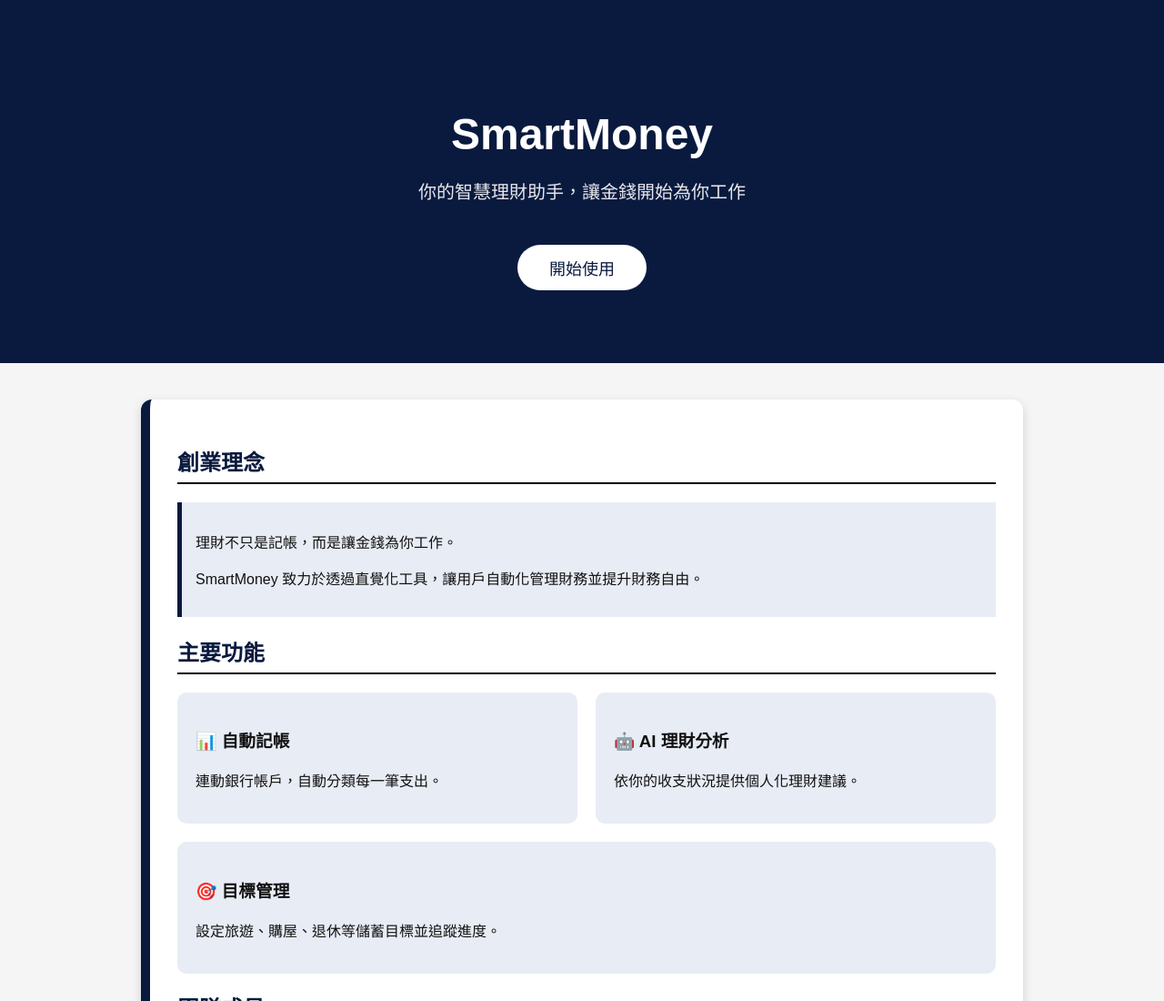
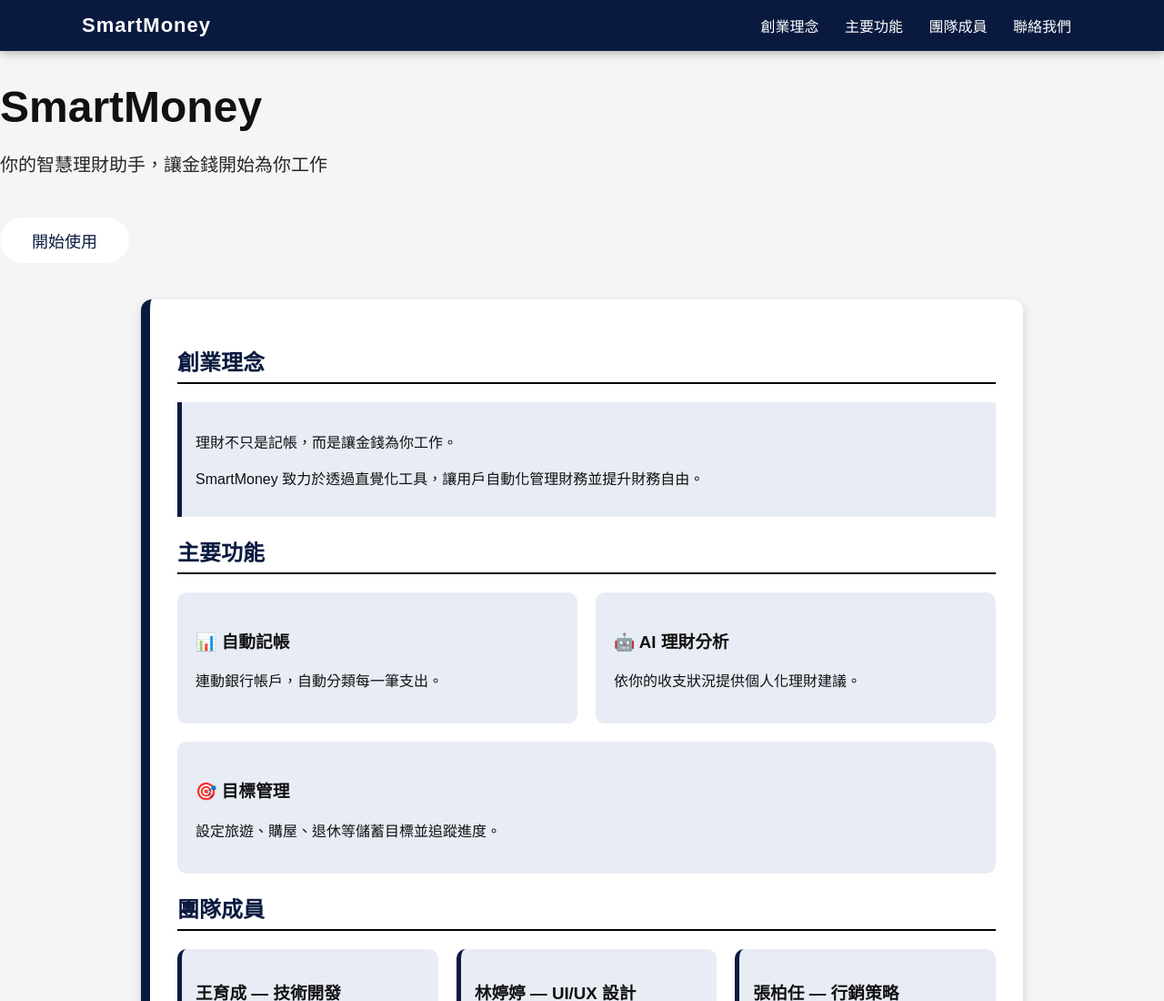
Before and after one commit to frankting90116-coder/smartmoney, a plain HTML site: page index.html in a window 1280 px wide. Shown: the top 1100 px of the page at 91% size. Drawn offline with Linux system fonts and the light colour scheme.

Commit message:
Update index.html

```diff
--- a/index.html
+++ b/index.html
@@ -47,8 +47,19 @@
   </style>
 </head>
 <body>
+  <header style="position:fixed;top:0;left:0;width:100%;background:#0a1a3f;color:white;padding:15px 0;z-index:1000;box-shadow:0 2px 10px rgba(0,0,0,0.3);">
+    <div style="max-width:1100px;margin:0 auto;display:flex;justify-content:space-between;align-items:center;padding:0 20px;">
+      <span style="font-size:22px;font-weight:bold;letter-spacing:1px;">SmartMoney</span>
+      <nav>
+        <a href="#idea" style="color:white;margin:0 12px;text-decoration:none;font-size:16px;">創業理念</a>
+        <a href="#features" style="color:white;margin:0 12px;text-decoration:none;font-size:16px;">主要功能</a>
+        <a href="#team" style="color:white;margin:0 12px;text-decoration:none;font-size:16px;">團隊成員</a>
+        <a href="#contact" style="color:white;margin:0 12px;text-decoration:none;font-size:16px;">聯絡我們</a>
+      </nav>
+    </div>
+  </header>
   <!-- Hero 區塊 -->
-  <section style="background:#0a1a3f;color:white;padding:80px 20px;text-align:center;">
+  <section style="margin-top:90px;" style="background:#0a1a3f;color:white;padding:80px 20px;text-align:center;">
     <h1 style="font-size:48px;margin-bottom:10px;">SmartMoney</h1>
     <p style="font-size:20px;opacity:0.9;">你的智慧理財助手，讓金錢開始為你工作</p>
     <button style="margin-top:25px;padding:12px 35px;font-size:18px;background:white;color:#0a1a3f;border-radius:30px;border:none;cursor:pointer;">開始使用</button>
@@ -56,13 +67,13 @@
 
   <!-- 主內容 Container -->
   <div class="container">
-    <h2>創業理念</h2>
+    <h2 id="idea">創業理念</h2>
     <div class="highlight-box">
       <p>理財不只是記帳，而是讓金錢為你工作。</p>
       <p>SmartMoney 致力於透過直覺化工具，讓用戶自動化管理財務並提升財務自由。</p>
     </div>
 
-    <h2>主要功能</h2>
+    <h2 id="features">主要功能</h2>
     <div style="display:flex;gap:20px;flex-wrap:wrap;">
       <div style="flex:1;min-width:250px;background:#e8ecf5;padding:20px;border-radius:10px;">
         <h3>📊 自動記帳</h3>
@@ -78,7 +89,7 @@
       </div>
     </div>
 
-    <h2>團隊成員</h2>
+    <h2 id="team">團隊成員</h2>
     <div style="display:flex;gap:20px;flex-wrap:wrap;">
       <div style="flex:1;min-width:200px;background:#e8ecf5;padding:15px;border-radius:10px;border-left:5px solid #0a1a3f;">
         <h3>王育成 — 技術開發</h3>
@@ -98,7 +109,7 @@
       </div>
     </div>
 
-    <h2>聯絡我們</h2>
+    <h2 id="contact">聯絡我們</h2>
     <p>Email：info@smartmoney.com</p>
     <p>地址：台北市中正區某某路 123 號</p>
   </div>
```
